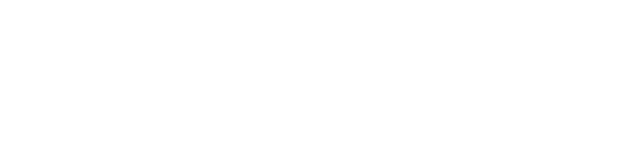
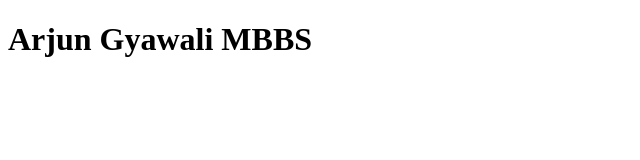
Before and after one commit to Arjun-Gyawali/Demo1, a plain HTML site: page index.html in a window 1280 px wide. Shown: the whole page, without its empty margins (0-640 px from the left). Drawn offline with Linux system fonts and the light colour scheme.

Commit message:
MODIFY INDEX.HTML FILE

```diff
--- a/index.html
+++ b/index.html
@@ -6,6 +6,6 @@
     <title>Document</title>
 </head>
 <body>
-
+    <h1>Arjun Gyawali MBBS</h1>
 </body>
 </html>
```
